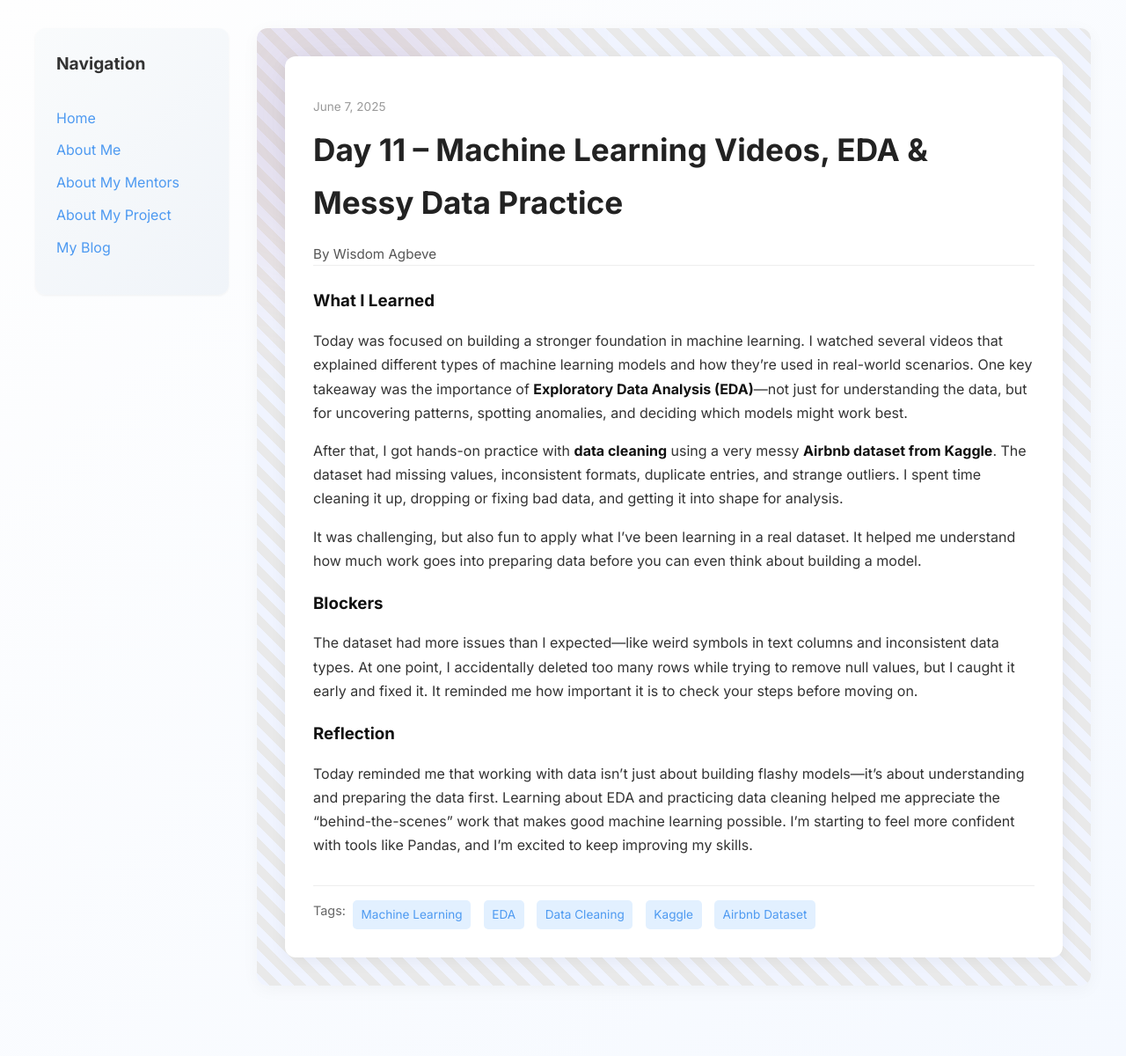
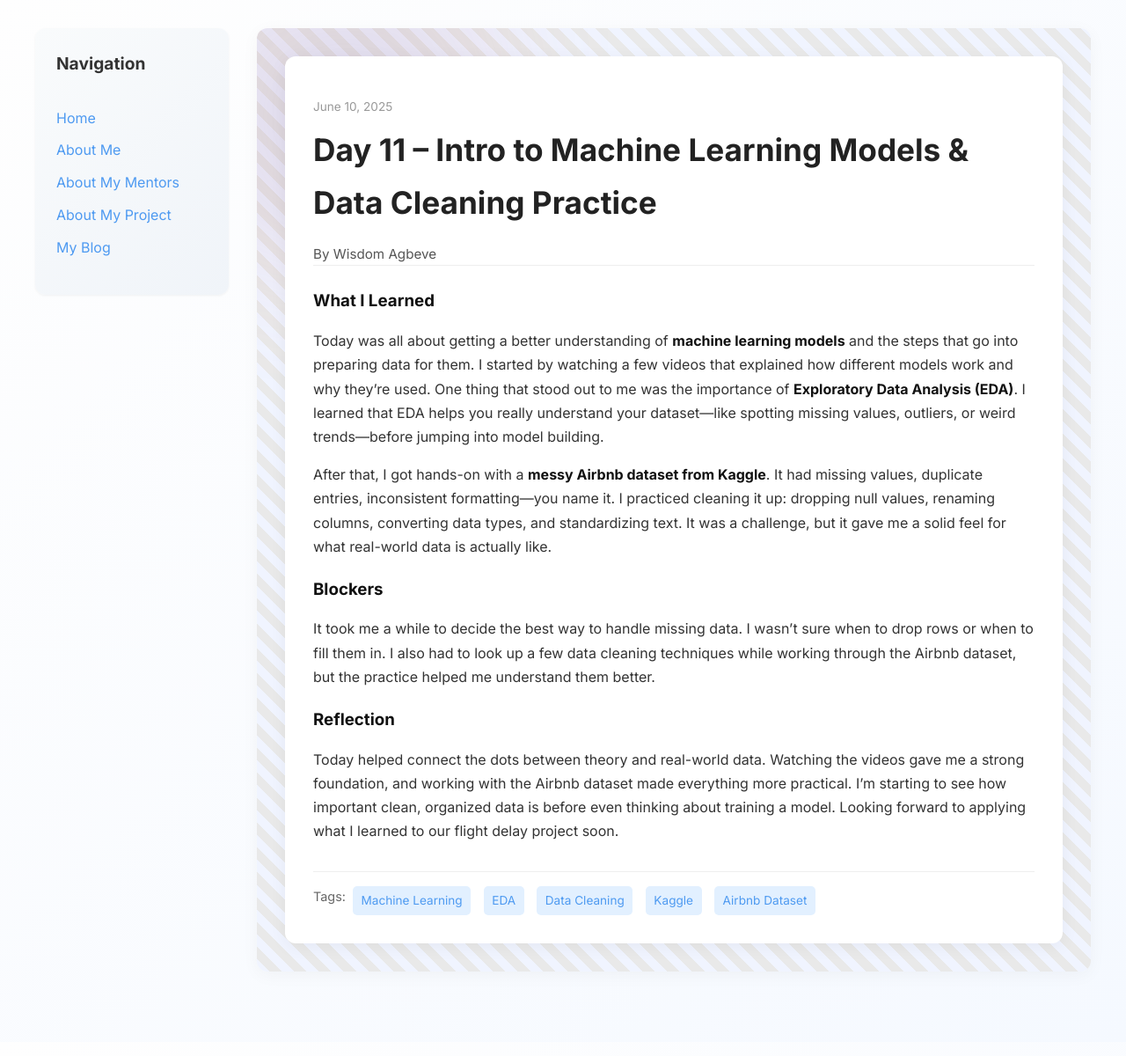
Before and after one commit to wisdomagbeve01/wisdomagbeve01.github.io, a Jekyll site: the page built from _posts/2025-06-10-day-11.md, in a window 1280 px wide. Shown: the whole page at 88% size. Built offline with Jekyll 4.4.1, drawn with Linux system fonts in a browser that asks for light colours.

Commit message:
Update 2025-06-10-day-11.md

```diff
--- a/_posts/2025-06-10-day-11.md
+++ b/_posts/2025-06-10-day-11.md
@@ -1,21 +1,19 @@
 ---
 layout: post
-title: "Day 11 – Machine Learning Videos, EDA & Messy Data Practice"
-date: 2025-06-07
+title: "Day 11 – Intro to Machine Learning Models & Data Cleaning Practice"
+date: 2025-06-10
 author: Wisdom Agbeve
-permalink: /day10.html
+permalink: /day11.html
 tags: ["Machine Learning", "EDA", "Data Cleaning", "Kaggle", "Airbnb Dataset"]
 
 what_i_learned: |
-  Today was focused on building a stronger foundation in machine learning. I watched several videos that explained different types of machine learning models and how they’re used in real-world scenarios. One key takeaway was the importance of **Exploratory Data Analysis (EDA)**—not just for understanding the data, but for uncovering patterns, spotting anomalies, and deciding which models might work best.
+  Today was all about getting a better understanding of **machine learning models** and the steps that go into preparing data for them. I started by watching a few videos that explained how different models work and why they’re used. One thing that stood out to me was the importance of **Exploratory Data Analysis (EDA)**. I learned that EDA helps you really understand your dataset—like spotting missing values, outliers, or weird trends—before jumping into model building.
 
-  After that, I got hands-on practice with **data cleaning** using a very messy **Airbnb dataset from Kaggle**. The dataset had missing values, inconsistent formats, duplicate entries, and strange outliers. I spent time cleaning it up, dropping or fixing bad data, and getting it into shape for analysis.
-
-  It was challenging, but also fun to apply what I’ve been learning in a real dataset. It helped me understand how much work goes into preparing data before you can even think about building a model.
+  After that, I got hands-on with a **messy Airbnb dataset from Kaggle**. It had missing values, duplicate entries, inconsistent formatting—you name it. I practiced cleaning it up: dropping null values, renaming columns, converting data types, and standardizing text. It was a challenge, but it gave me a solid feel for what real-world data is actually like.
 
 blockers: |
-  The dataset had more issues than I expected—like weird symbols in text columns and inconsistent data types. At one point, I accidentally deleted too many rows while trying to remove null values, but I caught it early and fixed it. It reminded me how important it is to check your steps before moving on.
+  It took me a while to decide the best way to handle missing data. I wasn’t sure when to drop rows or when to fill them in. I also had to look up a few data cleaning techniques while working through the Airbnb dataset, but the practice helped me understand them better.
 
 reflection: |
-  Today reminded me that working with data isn't just about building flashy models—it’s about understanding and preparing the data first. Learning about EDA and practicing data cleaning helped me appreciate the "behind-the-scenes" work that makes good machine learning possible. I'm starting to feel more confident with tools like Pandas, and I'm excited to keep improving my skills.
+  Today helped connect the dots between theory and real-world data. Watching the videos gave me a strong foundation, and working with the Airbnb dataset made everything more practical. I’m starting to see how important clean, organized data is before even thinking about training a model. Looking forward to applying what I learned to our flight delay project soon.
 ---
```
